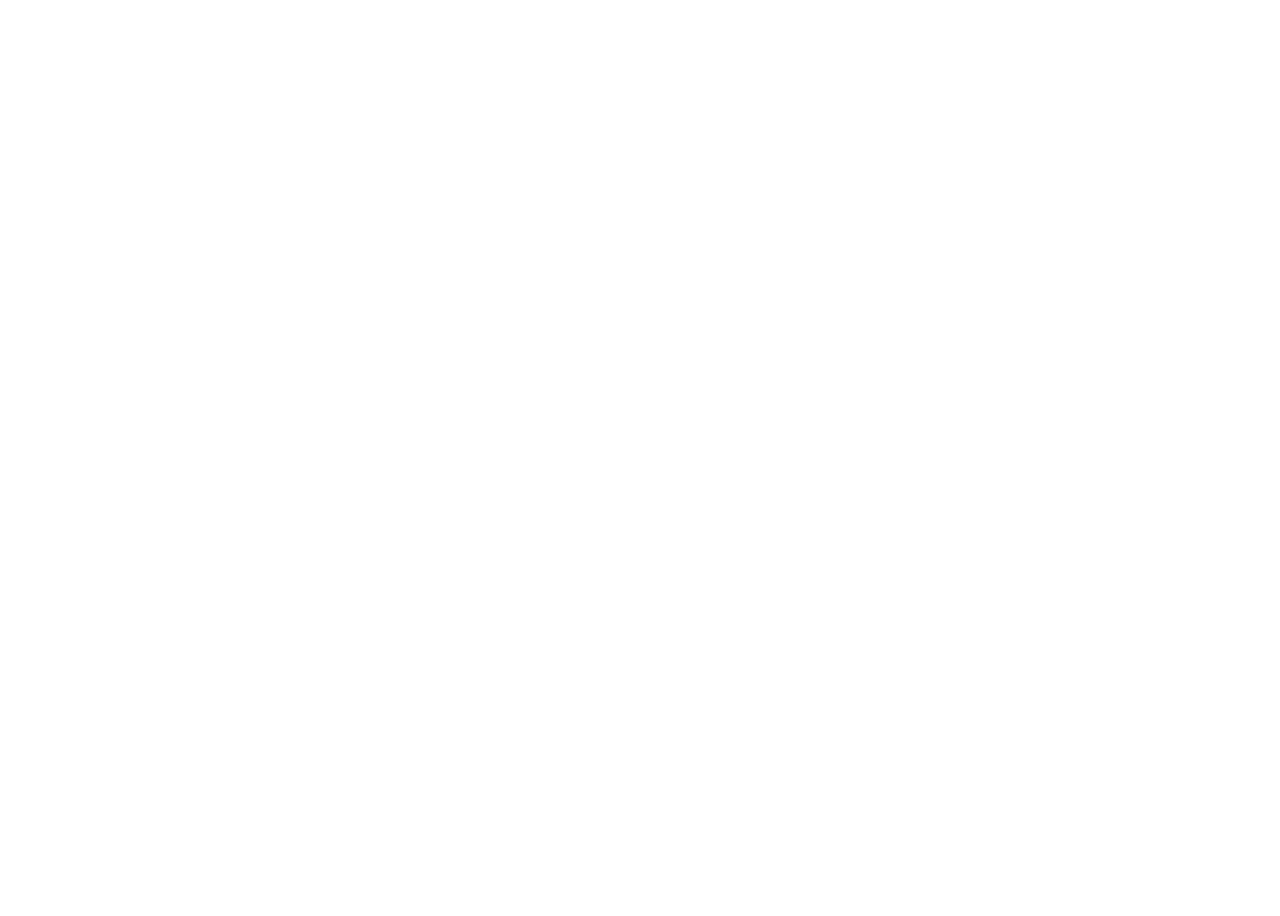
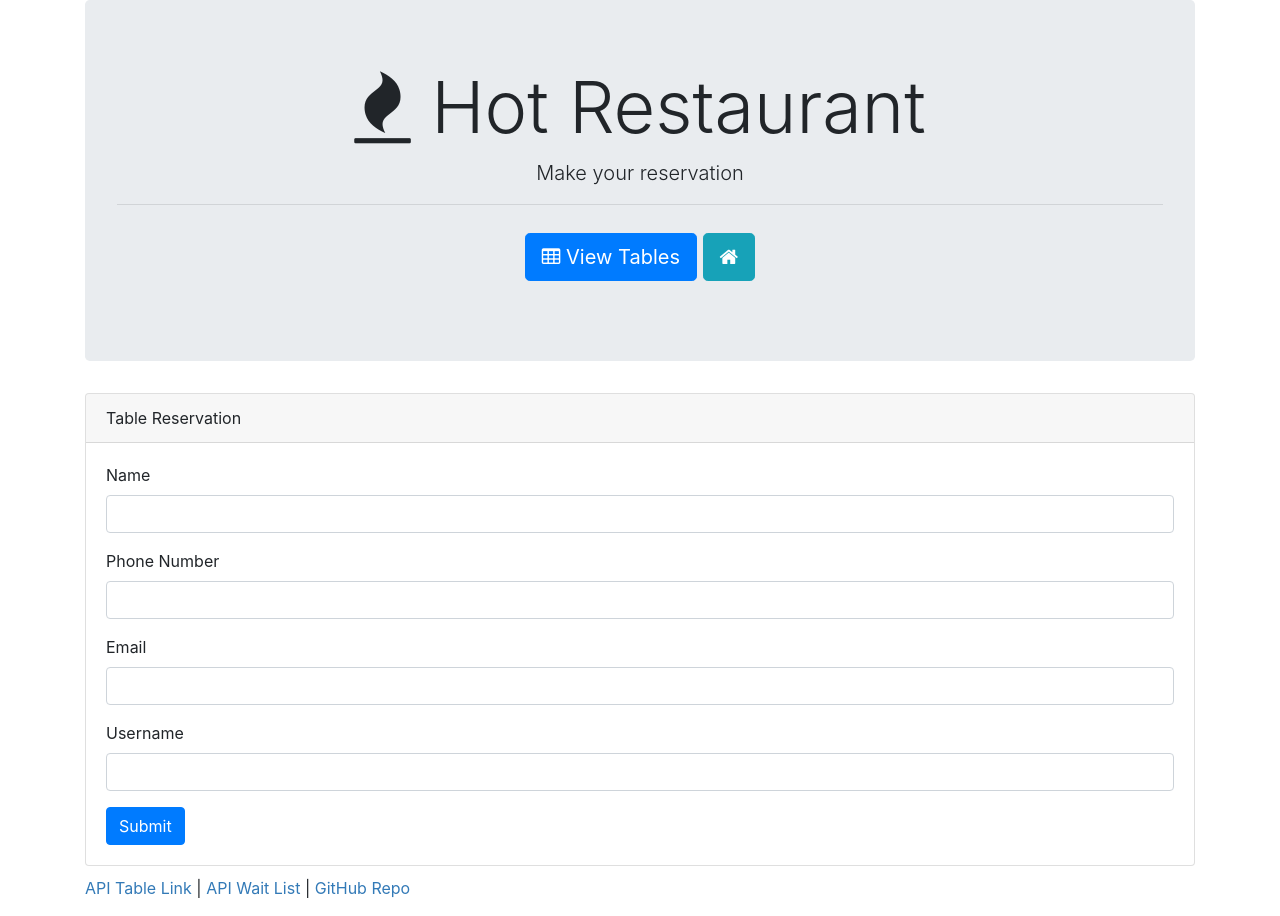
Before and after one commit to merrazquin/hot-restaurant, a plain HTML site: page reserve.html in a window 1280 px wide. Before the commit the page ends 800 px from the top, so only its background shows below. Drawn offline with nearby package versions, Linux system fonts and the light colour scheme.

Commit message:
Reservation HTML and CSS

```diff
--- a/reserve.html
+++ b/reserve.html
@@ -1,15 +1,78 @@
-<!-- Jumbotron -->
-    <!-- title -->
-    <!-- subtitle -->
-     <!-- view tables button --> <!-- home button -->
+<!DOCTYPE html>
+<html lang="en">
 
-<!-- form -->
-    <!-- name -->
-    <!-- phone number -->
-    <!-- email -->
-    <!-- username -->
-    <!-- submit -->
+<head>
+    <title>Reservation Page</title>
+    <!-- Required meta tags -->
+    <meta charset="utf-8">
+    <meta name="viewport" content="width=device-width, initial-scale=1, shrink-to-fit=no">
+
+    <!-- Bootstrap CSS -->
+    <link rel="stylesheet" href="https://maxcdn.bootstrapcdn.com/bootstrap/4.0.0/css/bootstrap.min.css" integrity="sha384-Gn5384xqQ1aoWXA+058RXPxPg6fy4IWvTNh0E263XmFcJlSAwiGgFAW/dAiS6JXm"
+        crossorigin="anonymous">
+    <link rel="stylesheet" href="https://maxcdn.bootstrapcdn.com/font-awesome/4.7.0/css/font-awesome.min.css">
+    <link rel="stylesheet" href="styles/style.css">
+</head>
+
+<body>
+    <div class="container">
+        <div class="jumbotron text-center">
+            <h1 class="display-3">
+                <span class="fa fa-fire"></span> Hot Restaurant</h1>
+            <p class="lead">Make your reservation</p>
+            <hr class="my-2">
+            <p class="lead">
+                <a class="btn btn-primary btn-lg" href="/tables" role="button">
+                    <span class="fa fa-table"></span> View Tables</a>
+                <a class="btn btn-info btn-lg" href="/" role="button">
+                    <span class="fa fa-home"></span>
+                </a>
+            </p>
+        </div>
+        <div class="card">
+            <div class="card-header">
+                Table Reservation
+            </div>
+            <div class="card-body">
+                <form>
+                    <div class="form-group">
+                        <label for="guestName">Name</label>
+                        <input type="text" name="guestName" id="guestName" class="form-control" required>
+                    </div>
+                    <div class="form-group">
+                        <label for="phoneNumber">Phone Number</label>
+                        <input type="tel" name="phoneNumber" id="phoneNumber" class="form-control" required>
+                    </div>
+                    <div class="form-group">
+                        <label for="email">Email</label>
+                        <input type="email" name="email" id="email" class="form-control" required>
+                    </div>
+                    <div class="form-group">
+                        <label for="username">Username</label>
+                        <input type="text" name="username" id="username" class="form-control" required>
+                    </div>
+                    <button type="submit" class="btn btn-primary">Submit</button>
+                </form>
+            </div>
+        </div>
 
 
-<!-- footer -->
-    <!-- api table link --> <!-- api waiting list --> <!-- github repo -->
+    </div>
+    <div class="footer">
+        <div class="container">
+            <p>
+                <a href="/api/tables">API Table Link</a> | <a href="/api/waitlist">API Wait List</a> | <a href="https://github.com/merrazquin/hot-restaurant">GitHub Repo</a>
+            </p>
+        </div>
+    </div>
+    <!-- Optional JavaScript -->
+    <!-- jQuery first, then Popper.js, then Bootstrap JS -->
+    <script src="https://code.jquery.com/jquery-3.2.1.min.js" integrity="sha384-KJ3o2DKtIkvYIK3UENzmM7KCkRr/rE9/Qpg6aAZGJwFDMVNA/GpGFF93hXpG5KkN"
+        crossorigin="anonymous"></script>
+    <script src="https://cdnjs.cloudflare.com/ajax/libs/popper.js/1.12.9/umd/popper.min.js" integrity="sha384-ApNbgh9B+Y1QKtv3Rn7W3mgPxhU9K/ScQsAP7hUibX39j7fakFPskvXusvfa0b4Q"
+        crossorigin="anonymous"></script>
+    <script src="https://maxcdn.bootstrapcdn.com/bootstrap/4.0.0/js/bootstrap.min.js" integrity="sha384-JZR6Spejh4U02d8jOt6vLEHfe/JQGiRRSQQxSfFWpi1MquVdAyjUar5+76PVCmYl"
+        crossorigin="anonymous"></script>
+</body>
+
+</html>
--- /dev/null
+++ b/styles/style.css
@@ -0,0 +1,11 @@
+hr.my-2 {
+    padding-bottom: 20px;
+}
+
+.footer {
+    margin-top: 10px;
+}
+
+.footer a {
+    color: #337ab7;
+}
```
